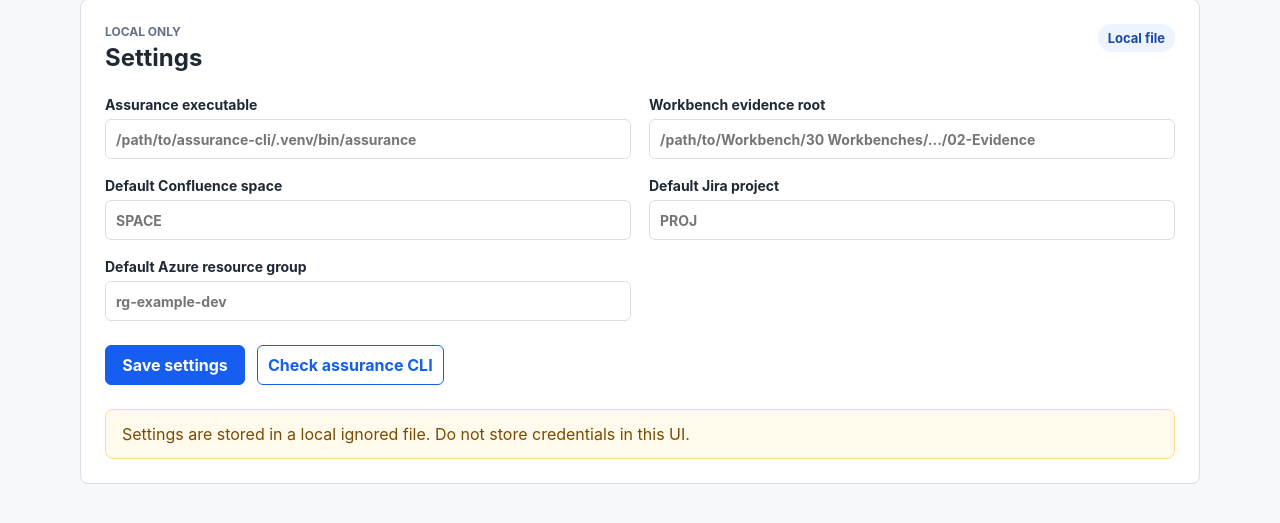
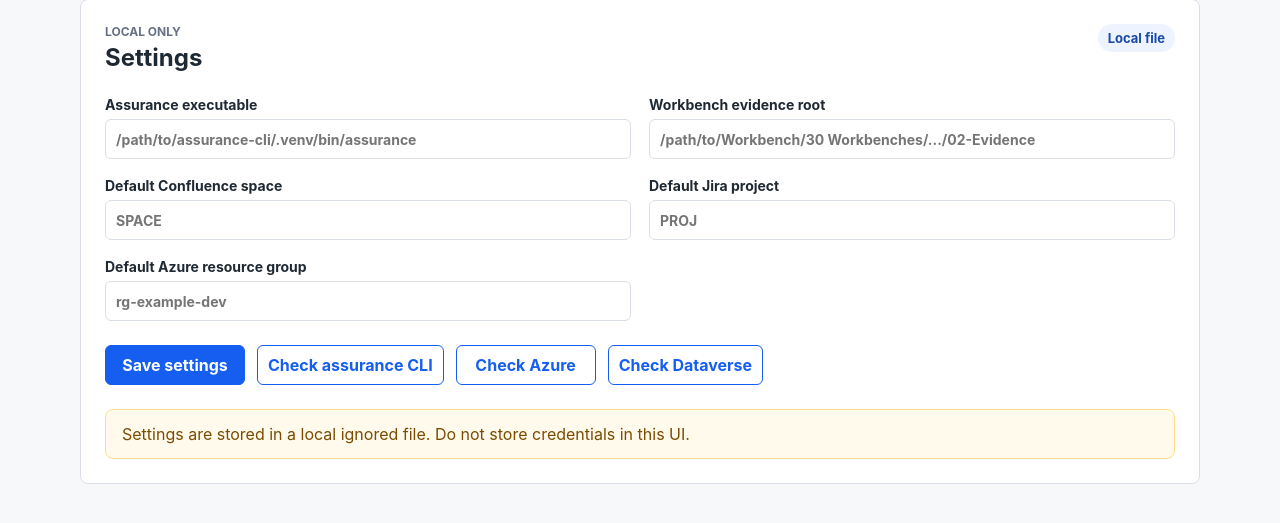
Before and after one commit to richlee-cgi/assurance-workbench-ui, a FastAPI app: page /settings in a window 1280 px wide. Shown: the part 140-663 px from the top of the page. Run offline with FastAPI, Linux system fonts and the light colour scheme.

Commit message:
Add Azure and Dataverse health checks

```diff
--- a/app/main.py
+++ b/app/main.py
@@ -7,7 +7,7 @@ from fastapi.responses import HTMLResponse
 from fastapi.staticfiles import StaticFiles
 from fastapi.templating import Jinja2Templates
 
-from app.cli import check_assurance_cli
+from app.cli import check_assurance_cli, check_azure, check_dataverse
 from app.settings import load_settings, save_settings, settings_from_form
 
 BASE_DIR = Path(__file__).resolve().parent
@@ -73,6 +73,34 @@ async def check_assurance_route(request: Request) -> HTMLResponse:
     )
 
 
+@app.post("/settings/check-azure", response_class=HTMLResponse)
+async def check_azure_route(request: Request) -> HTMLResponse:
+    form = await request.form()
+    current_settings = settings_from_form(form)
+    result = check_azure(current_settings.assurance_path)
+    return templates.TemplateResponse(
+        request,
+        "partials/cli_check_result.html",
+        {
+            "result": result,
+        },
+    )
+
+
+@app.post("/settings/check-dataverse", response_class=HTMLResponse)
+async def check_dataverse_route(request: Request) -> HTMLResponse:
+    form = await request.form()
+    current_settings = settings_from_form(form)
+    result = check_dataverse(current_settings.assurance_path)
+    return templates.TemplateResponse(
+        request,
+        "partials/cli_check_result.html",
+        {
+            "result": result,
+        },
+    )
+
+
 @app.get("/health")
 def health() -> dict[str, str]:
     return {"status": "ok"}
--- a/app/templates/settings.html
+++ b/app/templates/settings.html
@@ -41,6 +41,12 @@
       <button type="button" hx-post="/settings/check-assurance" hx-include="#settings-form" hx-target="#cli-check-result" hx-swap="innerHTML">
         Check assurance CLI
       </button>
+      <button type="button" hx-post="/settings/check-azure" hx-include="#settings-form" hx-target="#cli-check-result" hx-swap="innerHTML">
+        Check Azure
+      </button>
+      <button type="button" hx-post="/settings/check-dataverse" hx-include="#settings-form" hx-target="#cli-check-result" hx-swap="innerHTML">
+        Check Dataverse
+      </button>
     </div>
   </form>
 
```
Also changed, not shown: app/cli.py (+24 -5 lines), tests/test_app.py (+25 -0 lines), tests/test_cli.py (+15 -1 lines), README.md.
